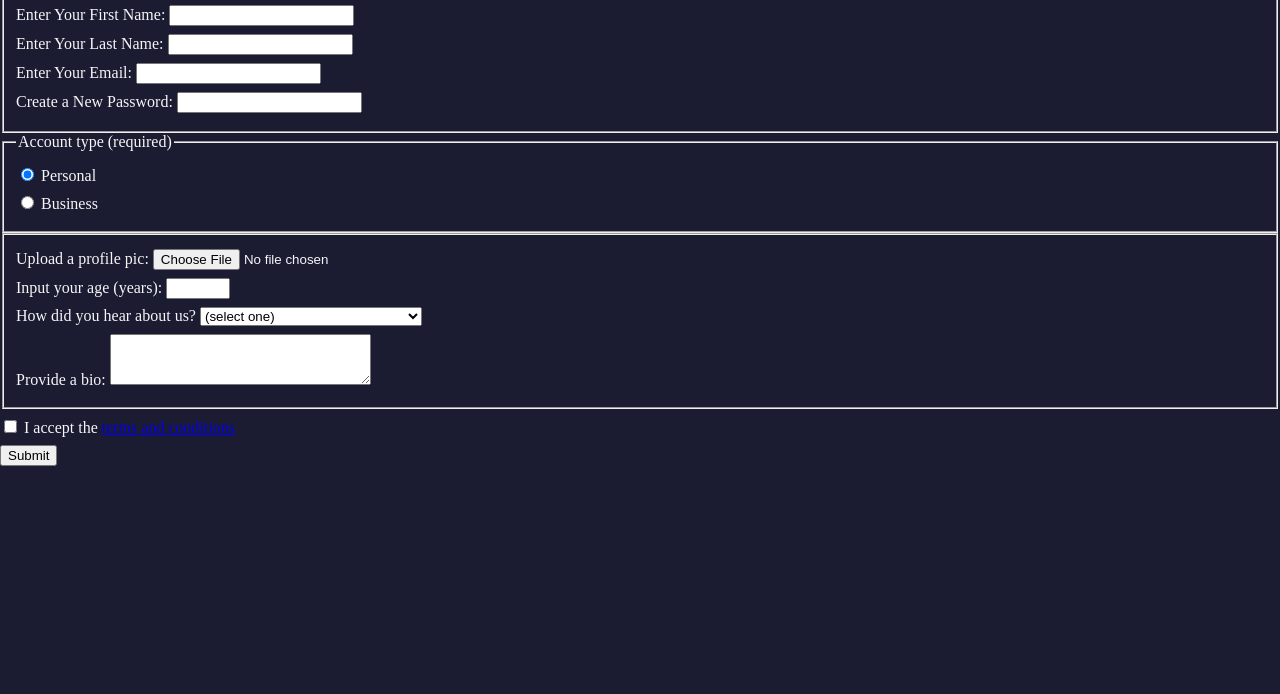
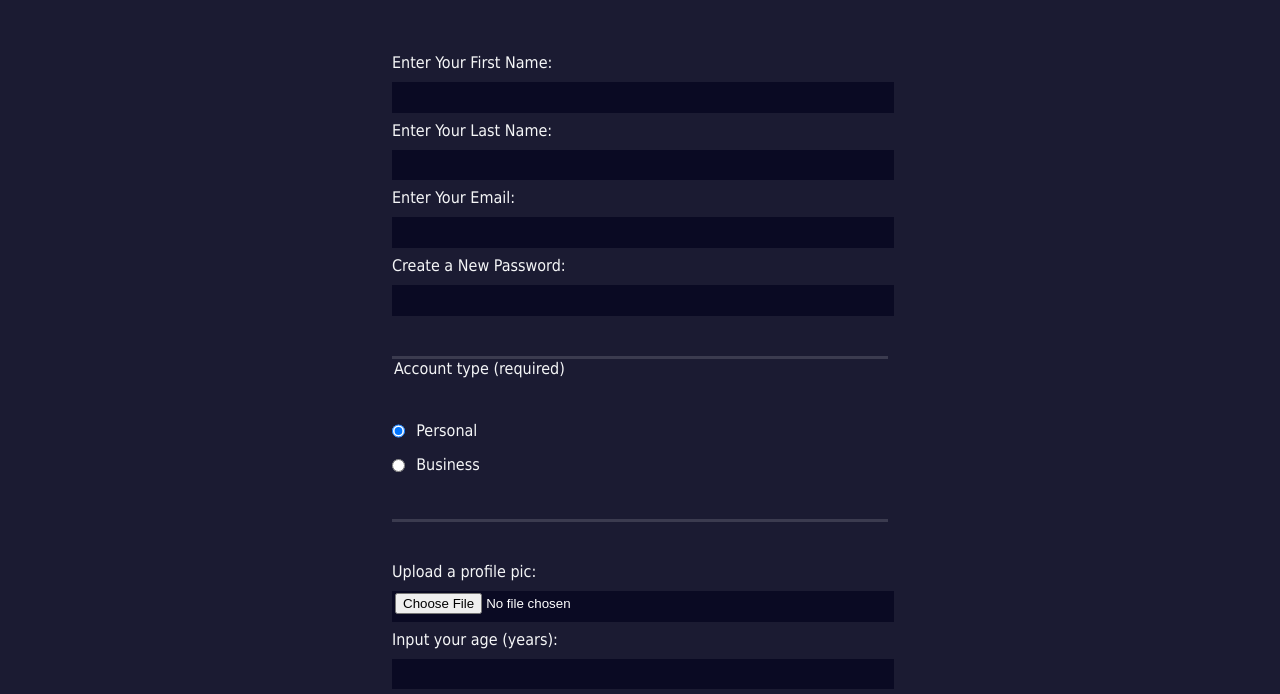
Before and after one commit to TheCasualDev/fcc.ResponsiveWebDesign, a plain HTML site: page src/registrationForm/index.html in a window 1280 px wide. Shown: the part 124-818 px from the top of the page. Drawn offline with Linux system fonts and the light colour scheme.

Commit message:
💥 Completed "Learn HTML Forms by Building a Registration Form"

```diff
--- a/src/registrationForm/index.html
+++ b/src/registrationForm/index.html
@@ -21,10 +21,10 @@
 
             <fieldset>
 
-                <label for="first-name">Enter Your First Name:      <input required type="text" id="first-name">                                </label>
-                <label for="last-name">Enter Your Last Name:        <input required type="text" id="last-name">                                 </label>
-                <label for="email">Enter Your Email:                <input required type="email" id="email">                                    </label>
-                <label for="new-password">Create a New Password:    <input required type="password" id="new-password" pattern="[a-z0-5]{8,}">   </label>
+                <label for="first-name">Enter Your First Name:      <input required type="text" id="first-name" name="first-name">                                  </label>
+                <label for="last-name">Enter Your Last Name:        <input required type="text" id="last-name" name="last-name">                                    </label>
+                <label for="email">Enter Your Email:                <input required type="email" id="email" name="email">                                           </label>
+                <label for="new-password">Create a New Password:    <input required type="password" id="new-password" name="new-password" pattern="[a-z0-5]{8,}">   </label>
 
             </fieldset>
 
@@ -33,19 +33,19 @@
 
                 <legend>Account type  (required)</legend>
 
-                <label for="personal-account">  <input type="radio" name="account-type" id="personal-account" checked> Personal  </label>
-                <label for="business-account">  <input type="radio" name="account-type" id="business-account"> Business          </label>
+                <label for="personal-account">  <input class="inline" type="radio" name="account-type" id="personal-account" checked> Personal  </label>
+                <label for="business-account">  <input class="inline" type="radio" name="account-type" id="business-account"> Business          </label>
 
             </fieldset>
 
 
             <fieldset>
 
-                <label for="profile-picture">Upload a profile pic:     <input type="file" name="" id="profile-picture">            </label>
-                <label for="age">Input your age (years):               <input type="number" name="" id="age" min="13" max="120">   </label>
+                <label for="profile-picture">Upload a profile pic:     <input type="file" name="profile-picture" id="profile-picture">            </label>
+                <label for="age">Input your age (years):               <input type="number" name="number" id="age" min="13" max="120">   </label>
 
                 <label for="referrer"> How did you hear about us?
-                    <select name="" id="referrer">
+                    <select name="referrer" id="referrer">
                         <option value="">(select one)</option>
                         <option value="1">freeCodeCamp News</option>
                         <option value="2">freeCodeCamp YouTube Channel</option>
@@ -55,12 +55,16 @@
                 </label>
 
                 <label for="bio"> Provide a bio:
-                    <textarea name="" id="bio" rows="3" cols="30"></textarea>
+                    <textarea
+                    name="bio" id="bio"
+                    rows="3" cols="30"
+                    placeholder="I like coding on the beach..."
+                    ></textarea>
                 </label>
 
             </fieldset>
 
-            <label for="terms-and-conditions">  <input type="checkbox" name="" id="terms-and-conditions" required> I accept the <a href="https://www.freecodecamp.org/news/terms-of-service/">terms and conditions</a> </label>
+            <label for="terms-and-conditions">  <input type="checkbox" class="inline" name="terms" id="terms-and-conditions" required> I accept the <a href="https://www.freecodecamp.org/news/terms-of-service/">terms and conditions</a> </label>
             <input type="submit" value="Submit">
 
         </form>
--- a/src/registrationForm/styles.css
+++ b/src/registrationForm/styles.css
@@ -1,12 +1,69 @@
 
 body {
+    font-family: Tahoma;
+    font-size: 16px;
     background-color: #1b1b32;
     color: #f5f6f7;
     margin: 0;
     width: 100%;
     height: 100vh;
 }
+form {
+    margin: 0 auto;
+    max-width: 500px;
+    min-width: 300px;
+    width: 60vw;
+    padding-bottom: 2em;
+}
 label {
     display: block;
     margin: 0.5rem 0;
 }
+
+fieldset {
+    border: none;
+    border-bottom: 3px solid #3b3b4f;
+    padding: 2rem 0;
+}
+fieldset:last-of-type {
+    border-bottom: none;
+}
+
+h1, p {
+    margin: 1em auto;
+    text-align: center;
+}
+a {
+    color: #dfdfe2;
+}
+
+input, textarea, select {
+    width: 100%;
+    margin: 10px 0 0 0;
+    min-height: 2em;
+}
+input, textarea {
+    background-color: #0a0a23;
+    color: #ffffff;
+    border: 1px solid #0a0a23;
+}
+
+.inline {
+    width: unset;
+    margin: 0 0.5em 0 0;
+    vertical-align: middle;
+}
+
+input[type="submit"] {
+    display: block;
+    width: 60%;
+    min-width: 300px;
+    margin: 1em auto;
+    height: 2em;
+    font-size: 1.1rem;
+    background-color: #3b3b4f;
+    border-color: white;
+}
+input[type="file"] {
+    padding: 1px 2px;
+}
```
